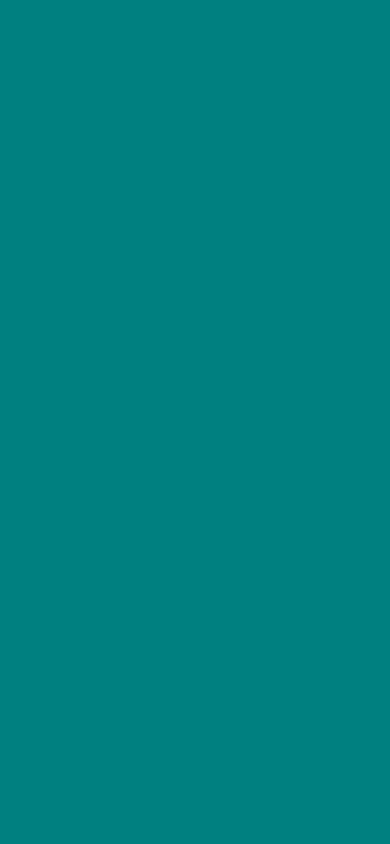
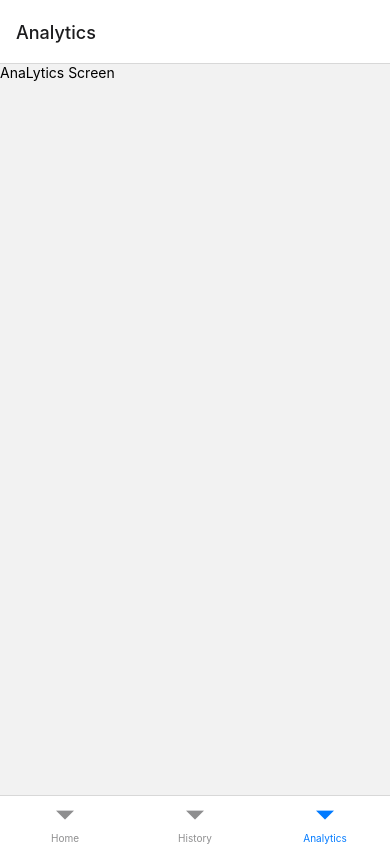
Before and after one commit to barbosa-07/MoodTracker, a React Native app: screen /Analytics in a window 390 px wide. Built offline with nearby package versions, Linux system fonts and the light colour scheme.

Commit message:
feat : adds analytics screen and Tab Navigator

```diff
--- a/src/App.tsx
+++ b/src/App.tsx
@@ -1,13 +1,11 @@
+import { NavigationContainer } from '@react-navigation/native';
 import React from 'react';
-import { StyleSheet, View } from 'react-native';
+import { BottomTabNavigator } from './screens/BottomTab.navigator';
 
 export const App: React.FC = () => {
-  return <View style={styles.container} />;
+  return (
+    <NavigationContainer>
+      <BottomTabNavigator />
+    </NavigationContainer>
+  );
 };
-
-const styles = StyleSheet.create({
-  container: {
-    flex: 1,
-    backgroundColor: 'teal',
-  },
-});
--- /dev/null
+++ b/src/screens/Analytics.navigator.tsx
@@ -0,0 +1,10 @@
+import React from 'react';
+import { Text, View } from 'react-native';
+
+export const Analytics: React.FC = () => {
+  return (
+    <View>
+      <Text>AnaLytics Screen</Text>
+    </View>
+  );
+};
--- /dev/null
+++ b/src/screens/BottomTab.navigator.tsx
@@ -0,0 +1,17 @@
+import React from 'react';
+import { createBottomTabNavigator } from '@react-navigation/bottom-tabs';
+import { Home } from './Home.screen';
+import { History } from './History.screen';
+import { Analytics } from './Analytics.navigator';
+
+const BottomTab = createBottomTabNavigator();
+
+export const BottomTabNavigator: React.FC = () => {
+  return (
+    <BottomTab.Navigator>
+      <BottomTab.Screen name="Home" component={Home} />
+      <BottomTab.Screen name="History" component={History} />
+      <BottomTab.Screen name="Analytics" component={Analytics} />
+    </BottomTab.Navigator>
+  );
+};
```
